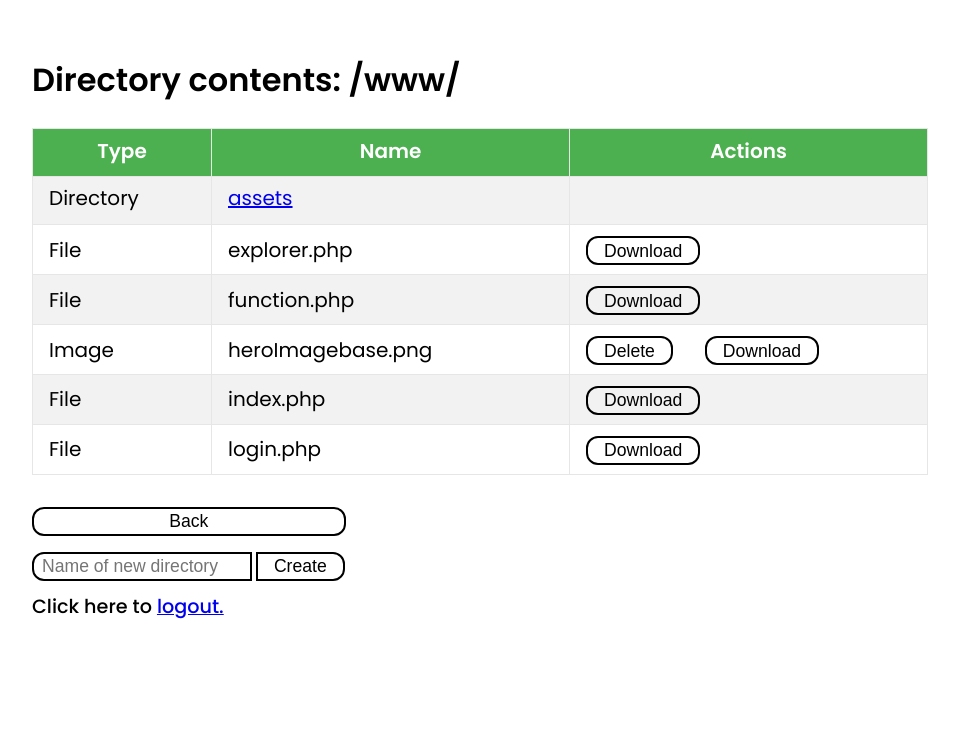
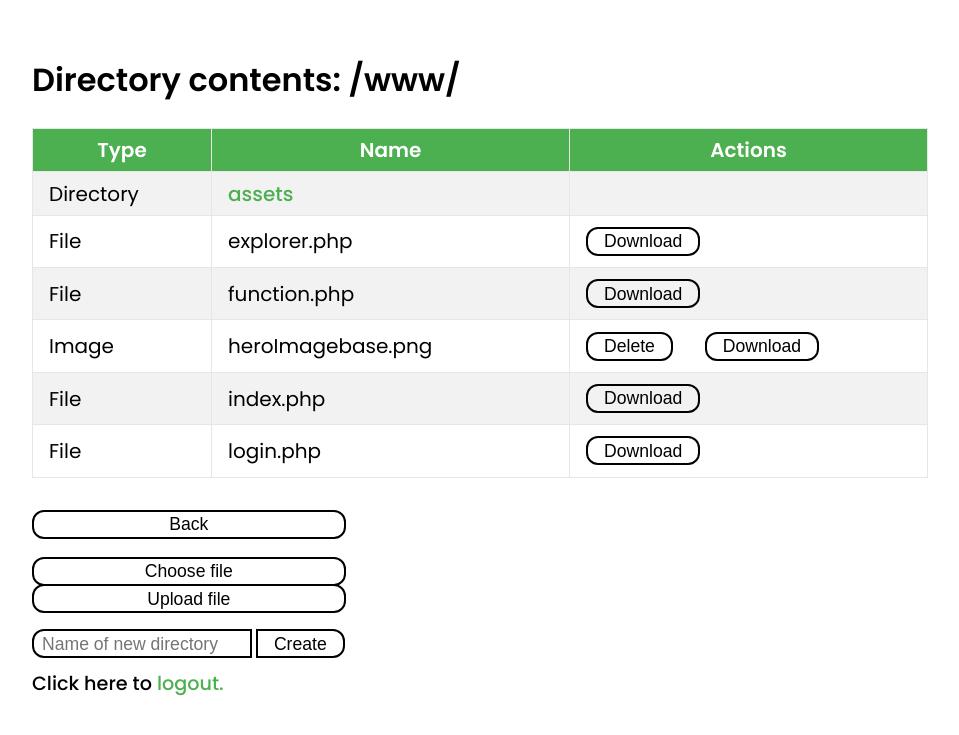
Before and after one commit to JulijaSt/FsBrowserPHP, a PHP site: page / in a window 1280 px wide. Shown: the top 735 px of the page, without its empty margins (160-1119 px from the left). Run offline with PHP 8.4, Linux system fonts and the light colour scheme; the visitor is signed in with stand-in values (Sample User, id 1); data that the repository does not hold is empty.

Commit message:
Add Upload file functionality.

```diff
--- a/assets/scss/components/_btn.scss
+++ b/assets/scss/components/_btn.scss
@@ -22,8 +22,23 @@
     color: $white;
   }
 
+  &--back,
+  &--upload,
+  &--choose {
+    width: 100%;
+    position: relative;
+    z-index: 1;
+  }
+
+  &--choose,
+  &--upload {
+    &:hover {
+      z-index: 2;
+    }
+  }
+
   &--back {
-    width: 100%;
+    margin-bottom: 1rem;
   }
 
   &--create {
--- a/assets/scss/components/_createDirectory.scss
+++ /dev/null
@@ -1,26 +0,0 @@
-.directory-form {
-    width: 100%;
-    margin: 1rem 0;
-
-
-    &__text {
-        width: calc(100% - 94px);
-        padding: 0.15rem 0.5rem 0.1rem;
-        font-size: 1.1rem;
-        border-radius: 0.75rem 0 0 0.75rem;
-        border: 2px solid #000;
-
-        &::placeholder {
-            font-size: 1.1rem;
-        }
-
-        &:focus {
-            outline: 1px solid $btn-focus;
-            border: 2px solid $btn-focus;
-        }
-
-        &:hover {
-            border: 2px solid $btn-focus;
-        }
-    }
-}
--- /dev/null
+++ b/assets/scss/components/_form.scss
@@ -0,0 +1,51 @@
+.directory-form {
+  width: 100%;
+  margin: 1rem 0;
+
+  &__text {
+    width: calc(100% - 94px);
+    padding: 0.15rem 0.5rem 0.1rem;
+    font-size: 1.1rem;
+    border-radius: 0.75rem 0 0 0.75rem;
+    border: 2px solid #000;
+
+    &::placeholder {
+      font-size: 1.1rem;
+    }
+
+    &:focus {
+      outline: 1px solid $btn-focus;
+      border: 2px solid $btn-focus;
+    }
+
+    &:hover {
+      border: 2px solid $btn-focus;
+    }
+  }
+}
+
+.upload-form {
+  &__input {
+    width: 0;
+    height: 0;
+    opacity: 0;
+    overflow: hidden;
+    position: absolute;
+    z-index: -1;
+  }
+
+  .label {
+    display: inline-block;
+    width: 100%;
+    text-align: center;
+    font-family: "Arial", sans-serif;
+    padding: 0.25rem 1rem;
+    transform: translateY(2px);
+  }
+
+  .upload-error {
+    color: red;
+    font-size: 0.75rem;
+    font-weight: 500;
+  }
+}
--- a/assets/scss/components/_table.scss
+++ b/assets/scss/components/_table.scss
@@ -13,8 +13,8 @@
   &__column {
     border: 1px solid $border;
     border-collapse: collapse;
-    padding: 0.7rem 1rem 0.25rem;
-    height: 3rem;
+    padding: 0.7rem 1rem;
+    vertical-align: middle;
   }
 
   &__column:first-child {
@@ -23,12 +23,6 @@
 
   &__column:last-child {
     width: 40%;
-  }
-
-  &__column {
-    &--head{
-      padding: 0.75rem 1rem 0.25rem;
-    }
   }
 
   &__body-row {
@@ -49,10 +43,19 @@
 
   .file-action {
     display: inline-block;
-    margin-bottom: 0.3rem;
   }
 
   .file-action:first-child {
     margin-right: 2rem;
   }
 }
+
+.reference {
+  color: $green;
+  text-decoration: none;
+  font-weight: 500;
+
+  &:hover {
+    color: $btn-focus;
+  }
+}
--- a/assets/scss/main.scss
+++ b/assets/scss/main.scss
@@ -4,5 +4,5 @@
 @import "components/_table.scss";
 @import "components/_directoryTitle.scss";
 @import "components/_btn.scss";
-@import "components/_createDirectory.scss";
+@import "components/_form.scss";
 @import "components/_login.scss";
--- a/explorer.php
+++ b/explorer.php
@@ -58,6 +58,27 @@
         }
     }
 
+    if(isset($_FILES['upload'])){
+        $errors= array();
+        $file_name = $_FILES['upload']['name'];
+        $file_size = $_FILES['upload']['size'];
+        $file_tmp = $_FILES['upload']['tmp_name'];
+        $file_type = $_FILES['upload']['type'];
+
+        $file_ext = strtolower(end(explode('.',$_FILES['upload']['name'])));
+        $extensions = array("jpeg","jpg","png");
+        if(!in_array($file_ext,$extensions)){
+            $errors[]="Extension not allowed, please choose a JPEG or PNG file. ";
+        }
+        if($file_size > 2097152) {
+            $errors[]="File size must be exactly 2 MB. ";
+        }
+        if(empty($errors)) {
+            move_uploaded_file($file_tmp, $fullFolderPath . $file_name);
+        }
+    }
+
+
     $scanned_directory = array_slice(scandir($fullFolderPath), 2);
 ?>
 
@@ -88,7 +109,7 @@
                 print("<td class='file__column'>");
                 if (is_dir($fullFilePath)) {
                     $nextLink = $path."/".$file;
-                    print("<a class='file__link' href='?path=" . str_replace('%2F', '/', urlencode($nextLink))  . "'>$file</a>");
+                    print("<a class='reference' href='?path=" . str_replace('%2F', '/', urlencode($nextLink))  . "'>$file</a>");
                 } else {
                     print($file);
                 }
@@ -116,10 +137,24 @@
     </table>
     <div class="bottom-wrapper">
         <a href="<?php print($backUrl); ?>"><button class="btn btn--back">Back</button></a>
+        <form action="" method="POST"  class="upload-form" enctype="multipart/form-data">
+            <label for="input-file" class="btn btn--upload label">Choose file</label>
+            <input type="file" class="upload-form__input" name="upload" id="input-file">
+            <input type="submit" class="btn btn--upload" value="Upload file">
+            <span class="upload-error">
+                <?php
+                    if ($errors) {
+                        foreach ($errors as $err) {
+                            print($err);
+                        }
+                    }
+                ?>
+             </span>
+        </form>
         <form action="" method="POST" name="createDirectory" class="directory-form">
             <input type="text" placeholder="Name of new directory" class="directory-form__text" name="directory">
             <input type="submit" class="btn btn--create" value="Create">
         </form>
-        <p class="logout">Click here to <a href = "index.php?action=logout"> logout.</a></p>
+        <p class="logout">Click here to <a class="reference" href = "index.php?action=logout"> logout.</a></p>
     </div>
 </div>
```
Also changed, not shown: assets/css/main.css (+49 -8 lines), assets/dist/css/main.min.css, 2 other files.
